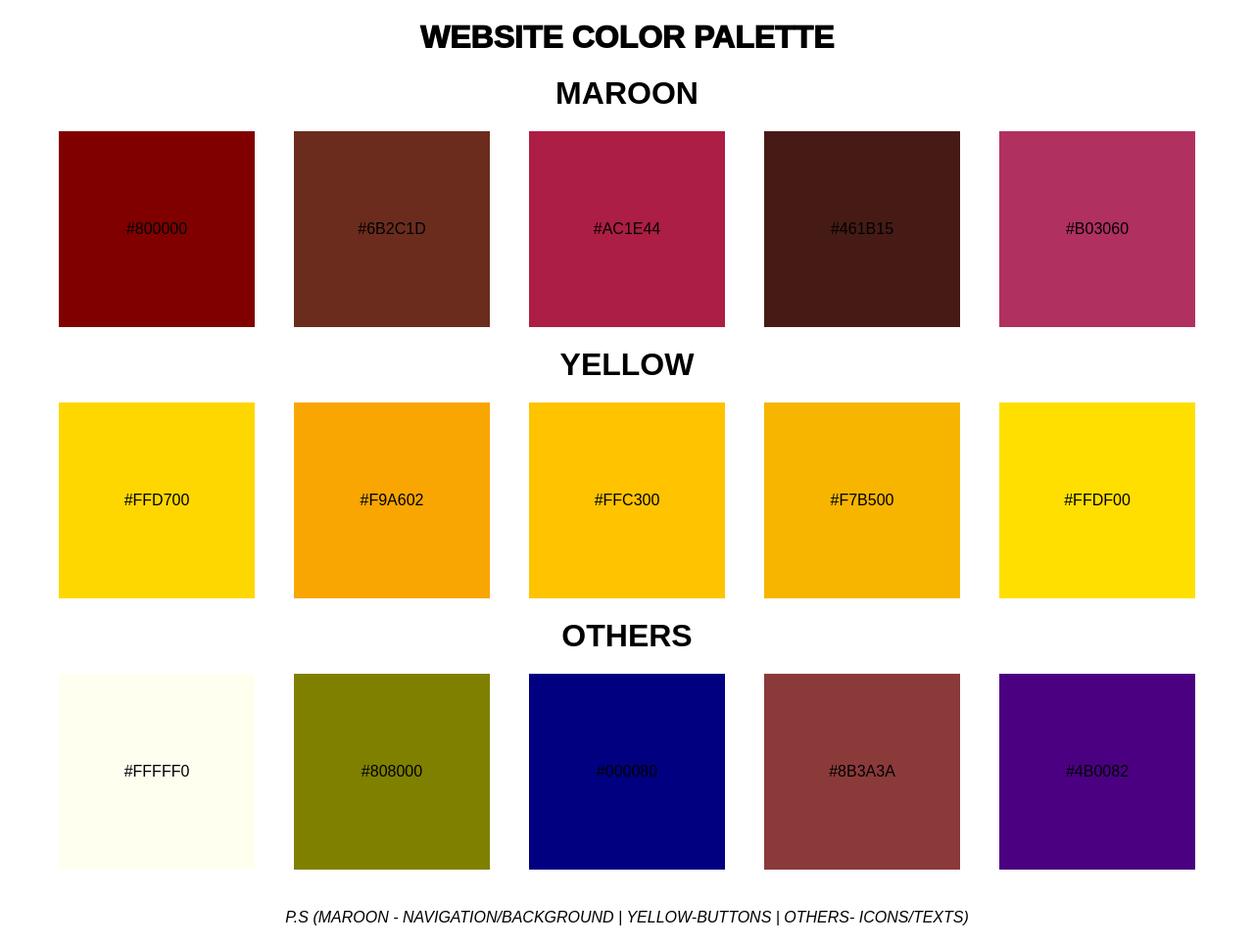
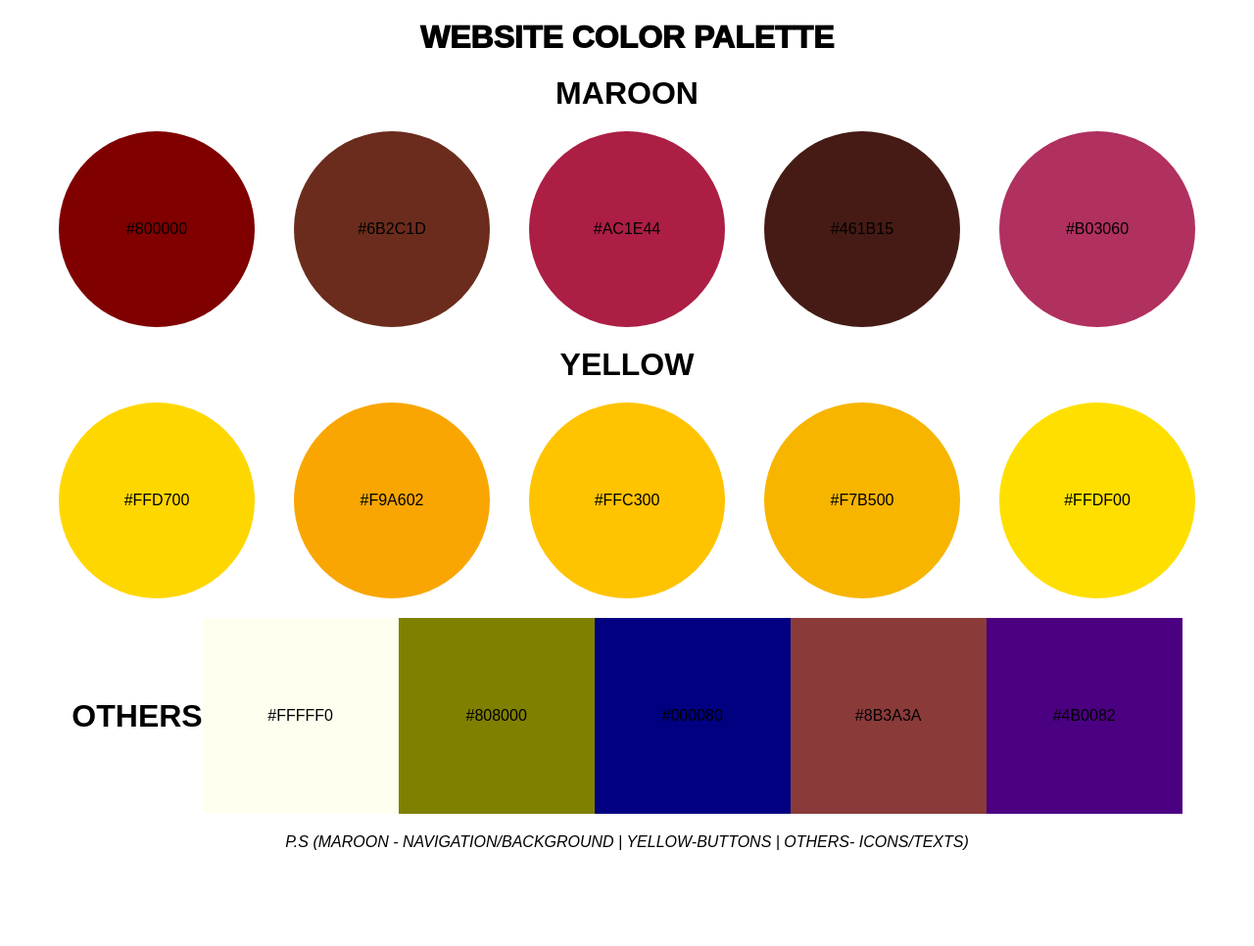
Before and after one commit to EinahJ/palette.com, a plain HTML site: page index.html in a window 1280 px wide. Shown: the whole page at 98% size. After the commit the page ends 889 px from the top, so only its background shows below. Drawn offline with Linux system fonts and the light colour scheme.

Commit message:
Update style.css

```diff
--- a/style.css
+++ b/style.css
@@ -17,18 +17,20 @@ header{
     width: 200px;
     height: 200px;
     margin: 20px;
+    border-radius: 50%;
 }
 
 .yellow div{
     width: 200px;
     height: 200px;
     margin: 20px;
-}
+    border-radius: 50%;}
 
 .others div{
     width: 200px;
     height: 200px;
     margin: 20px
+    border-radius: 50%;
 }
 
 .maroon div:first-child {
```
